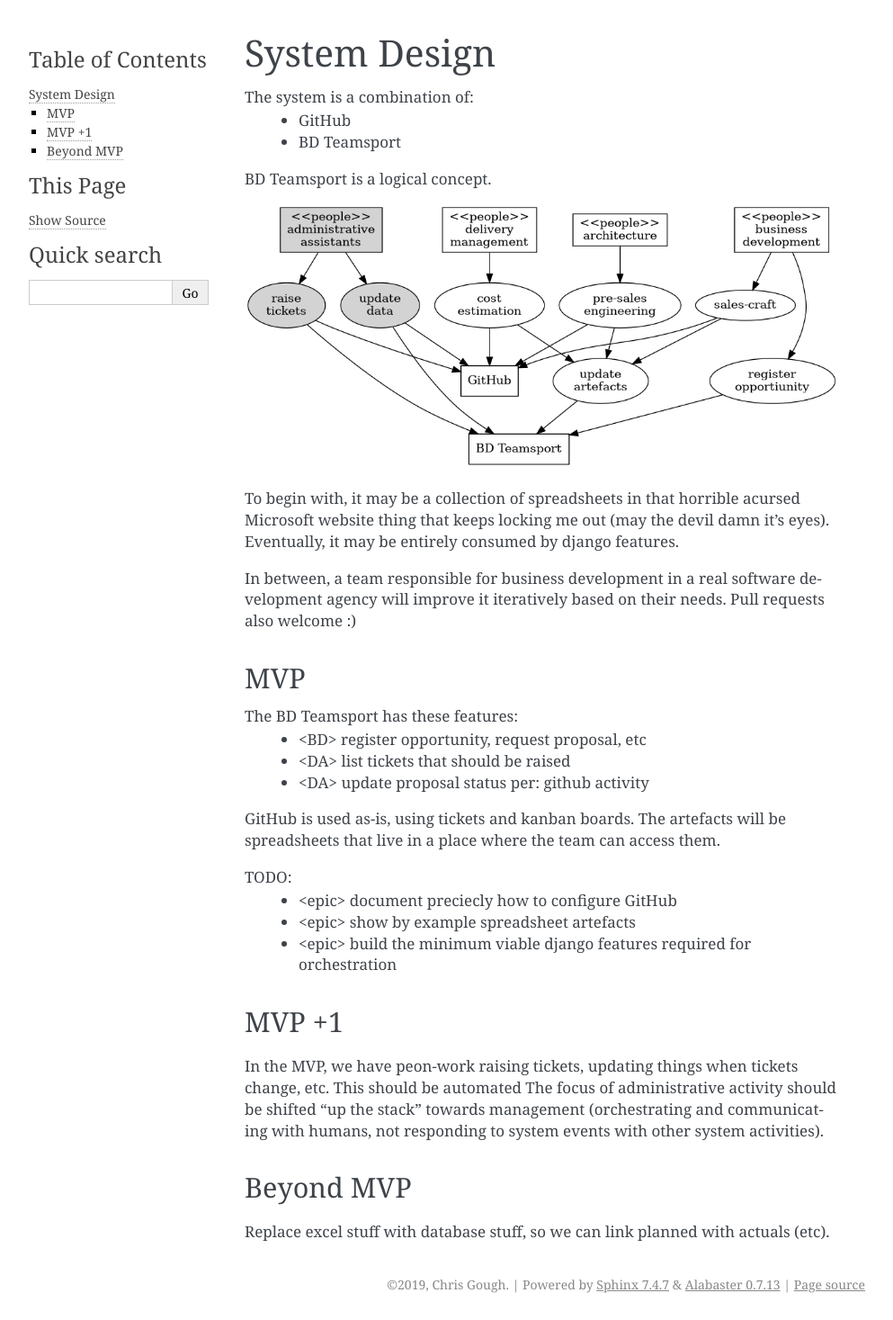
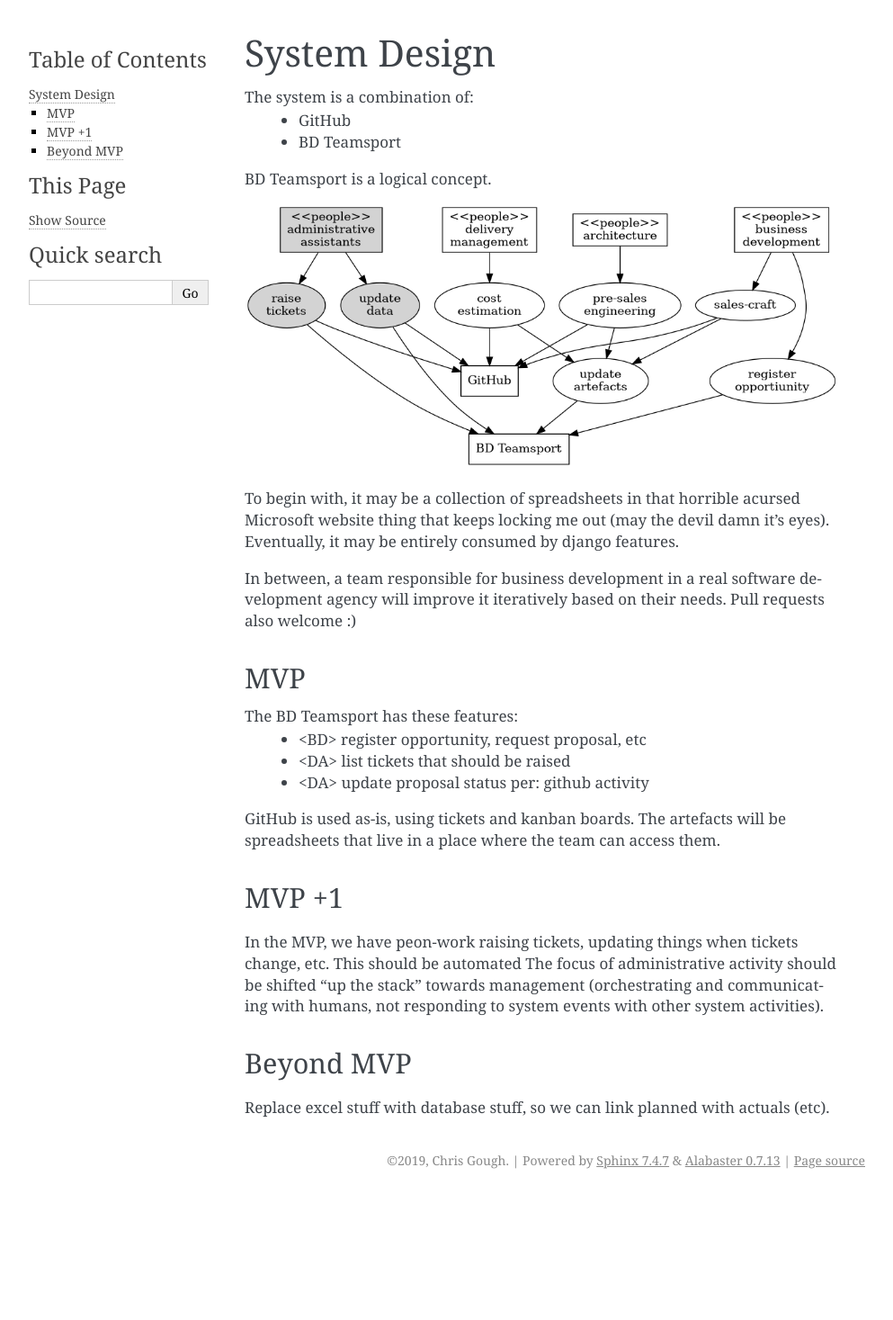
Before and after one commit to monkeypants/bd-teamsport, a Sphinx documentation site: the page built from docs/design.rst, in a window 1280 px wide. Shown: the whole page at 90% size, without its empty margins (148-1141 px from the left). Built offline with Sphinx 7.4.7, drawn with Linux system fonts in a browser that asks for light colours; after the commit the page ends 1329 px from its top, so only the background shows below that.

Commit message:
remove TODOs in liu of tickets
re: #1 #2 and #3

```diff
--- a/docs/design.rst
+++ b/docs/design.rst
@@ -68,11 +68,6 @@ using tickets and kanban boards.
 The artefacts will be spreadsheets
 that live in a place where the team can access them.
 
-TODO:
- * <epic> document preciecly how to configure GitHub
- * <epic> show by example spreadsheet artefacts
- * <epic> build the minimum viable django features required for orchestration
-
 
 MVP +1
 ------
```
